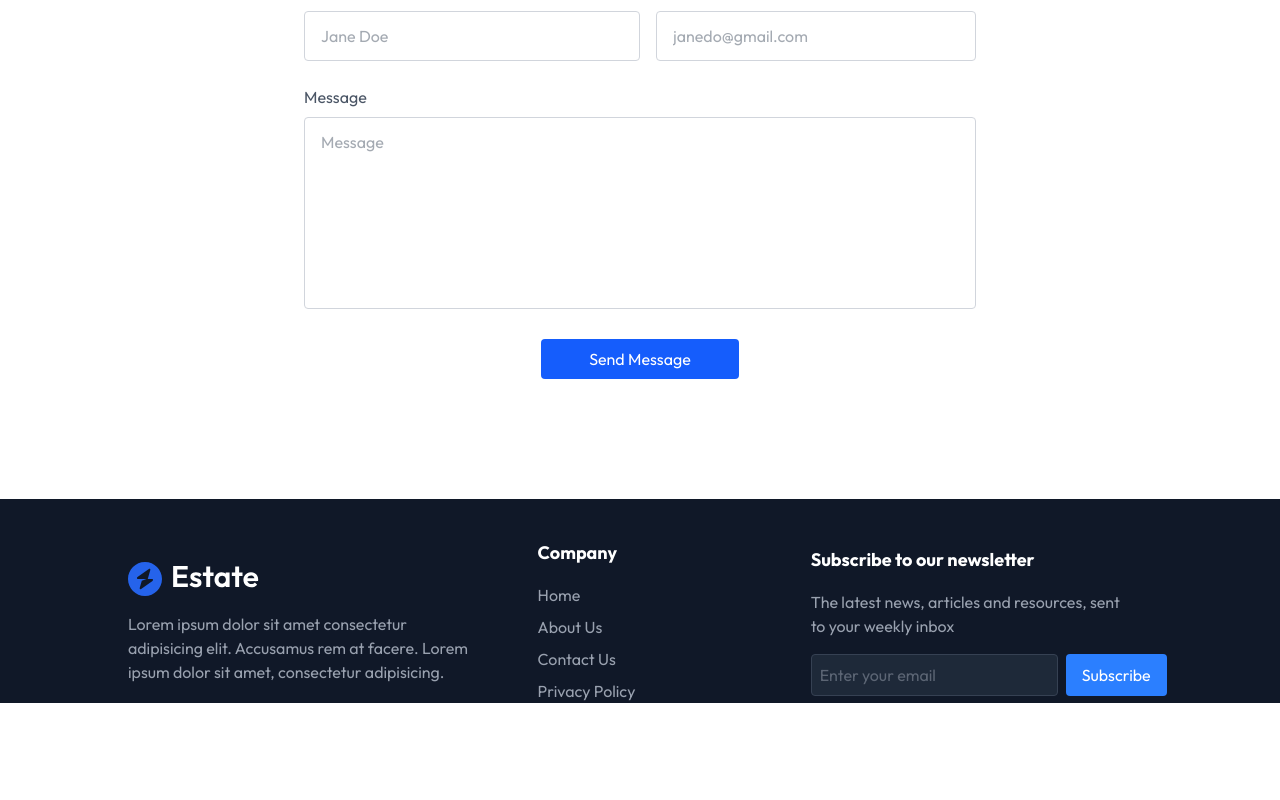
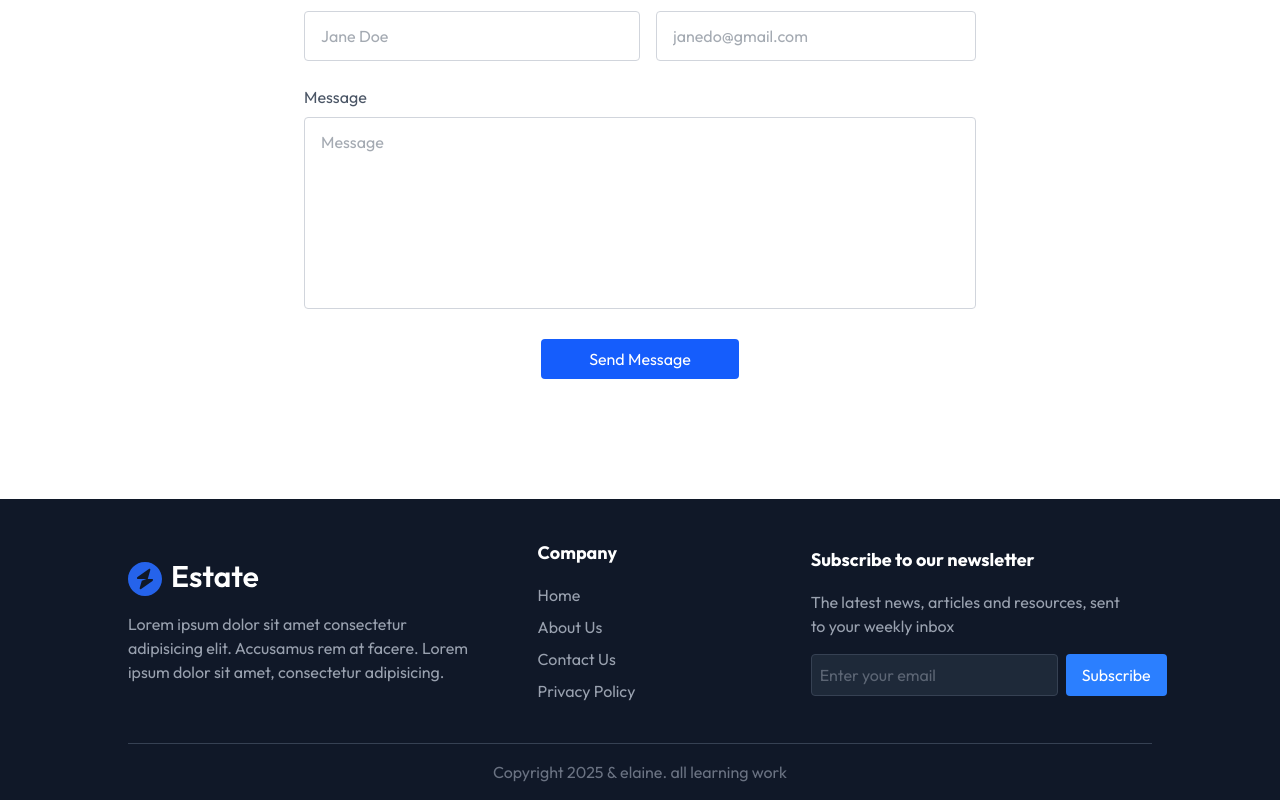
Before and after one commit to Elai5/real-estate, a React (Vite) app: page / in a window 1280 px wide. Shown: the part 3799-4599 px from the top of the page. Before the commit the page ends 4502 px from the top, so only its background shows below. Built offline with nearby package versions, Linux system fonts and the light colour scheme.

Commit message:
copyrifght border top

```diff
--- a/src/components/Footer.jsx
+++ b/src/components/Footer.jsx
@@ -57,7 +57,9 @@ const Footer = () => {
           </div>
         </div>
       </div>
-      <div></div>
+      <div className="border-t border-gray-700 py-4 mt-10 text-center text-gray-500">
+        Copyright 2025 & elaine. all learning work
+      </div>
     </div>
   );
 };
```
